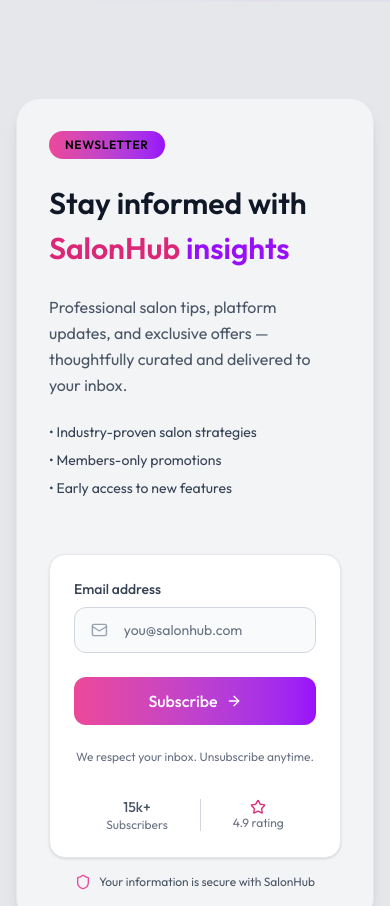
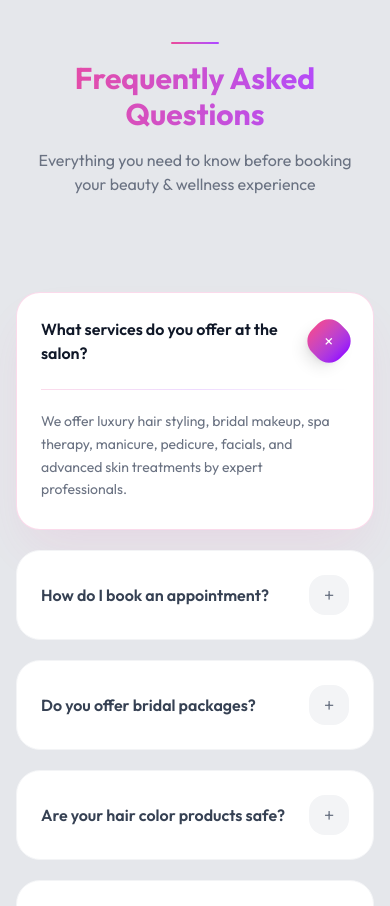
Before and after one commit to MdAjharulIslam/SalonHub, a React (Vite) app in the folder client/: page / in a window 390 px wide. Shown: the part 4080-4986 px from the top of the page. Built offline with nearby package versions, Linux system fonts and the light colour scheme; no server answers.

Commit message:
added faq section

```diff
--- /dev/null
+++ b/client/src/components/FAQ.tsx
@@ -0,0 +1,140 @@
+import React, { useState } from "react";
+import Title from "./Title";
+
+const faqs = [
+  {
+    category: "Services",
+    question: "What services do you offer at the salon?",
+    answer:
+      "We offer luxury hair styling, bridal makeup, spa therapy, manicure, pedicure, facials, and advanced skin treatments by expert professionals.",
+  },
+  {
+    category: "Booking",
+    question: "How do I book an appointment?",
+    answer:
+      "You can easily book through SalonHub by selecting your service, preferred stylist, and available schedule.",
+  },
+  {
+    category: "Bridal",
+    question: "Do you offer bridal packages?",
+    answer:
+      "Yes. Our bridal packages include makeup, hairstyling, skin preparation, nail care, and personalized consultations.",
+  },
+  {
+    category: "Color",
+    question: "Are your hair color products safe?",
+    answer:
+      "Absolutely. We use premium ammonia-free and dermatologist-approved products for long-lasting healthy color.",
+  },
+  {
+    category: "Spa",
+    question: "What spa treatments are available?",
+    answer:
+      "We provide aromatherapy, glow facials, deep cleansing treatments, body massage, and relaxing spa rituals.",
+  },
+];
+
+const FAQ: React.FC = () => {
+  const [openIndex, setOpenIndex] = useState<number | null>(0);
+
+  const toggle = (i: number) => {
+    setOpenIndex(openIndex === i ? null : i);
+  };
+
+  return (
+    <section className="max-w-full mx-auto px-4 sm:px-6 lg:px-24 py-16 bg-[#E5E7EB] overflow-hidden">
+      <div className="relative">
+
+        <div className="absolute top-20 left-0 w-64 h-64 bg-primary/5 rounded-full blur-3xl -z-10" />
+        <div className="absolute bottom-10 right-0 w-80 h-80 bg-purple-600/5 rounded-full blur-3xl -z-10" />
+
+
+        <Title
+          title="Frequently Asked Questions"
+          subTitle="Everything you need to know before booking your beauty & wellness experience"
+          centered={true}
+        />
+
+
+        <div className="max-w-4xl mx-auto mt-12 space-y-5">
+          {faqs.map((faq, i) => {
+            const isOpen = openIndex === i;
+
+            return (
+              <div
+                key={i}
+                className={`group relative overflow-hidden rounded-3xl border transition-all duration-500 ${
+                  isOpen
+                    ? "border-primary/20 bg-white shadow-2xl shadow-primary/10"
+                    : "border-gray-100 bg-white hover:shadow-xl hover:-translate-y-1"
+                }`}
+              >
+
+                <div className="absolute inset-0 opacity-0 group-hover:opacity-100 transition-opacity duration-500 bg-gradient-to-r from-primary/[0.03] via-purple-500/[0.03] to-pink-500/[0.03]" />
+
+
+                <button
+                  onClick={() => toggle(i)}
+                  className="relative w-full flex items-center justify-between gap-5 px-6 sm:px-8 py-6 text-left"
+                >
+                  <div className="flex items-start gap-4 flex-1">
+
+                    <span className="hidden sm:flex items-center px-3 py-1 rounded-full bg-gradient-to-r from-primary/10 to-purple-600/10 text-primary text-[10px] uppercase tracking-[0.2em] font-semibold border border-primary/10 whitespace-nowrap">
+                      {faq.category}
+                    </span>
+
+                    <div>
+                      <h3
+                        className={`text-base sm:text-lg font-semibold transition-colors duration-300 ${
+                          isOpen
+                            ? "text-gray-900"
+                            : "text-gray-700 group-hover:text-primary"
+                        }`}
+                      >
+                        {faq.question}
+                      </h3>
+                    </div>
+                  </div>
+
+
+                  <div
+                    className={`w-10 h-10 rounded-2xl flex items-center justify-center text-xl font-light transition-all duration-500 ${
+                      isOpen
+                        ? "rotate-45 bg-gradient-to-r from-primary to-purple-600 text-white shadow-lg"
+                        : "bg-gray-100 text-gray-500 group-hover:bg-primary/10 group-hover:text-primary"
+                    }`}
+                  >
+                    +
+                  </div>
+                </button>
+
+
+                <div
+                  className={`grid transition-all duration-500 ease-in-out ${
+                    isOpen
+                      ? "grid-rows-[1fr] opacity-100"
+                      : "grid-rows-[0fr] opacity-0"
+                  }`}
+                >
+                  <div className="overflow-hidden">
+                    <div className="px-6 sm:px-8 pb-7">
+                      <div className="h-px w-full bg-gradient-to-r from-primary/20 via-purple-500/20 to-transparent mb-5" />
+
+                      <p className="text-gray-500 leading-relaxed text-sm sm:text-base">
+                        {faq.answer}
+                      </p>
+                    </div>
+                  </div>
+                </div>
+              </div>
+            );
+          })}
+        </div>
+
+
+      </div>
+    </section>
+  );
+};
+
+export default FAQ;
--- a/client/src/components/MapBranch.tsx
+++ b/client/src/components/MapBranch.tsx
@@ -121,15 +121,15 @@ const MapBranch: React.FC = () => {
 
         <div className="grid grid-cols-1 md:grid-cols-3 gap-6 mt-12">
           <div className="bg-white p-6 rounded-2xl shadow-lg border border-gray-100 text-center hover:shadow-xl transition-shadow duration-300">
-            <p className="text-4xl font-bold text-primary mb-2">50K+</p>
+            <p className="text-2xl font-semibold text-primary mb-2">50K+</p>
             <p className="text-gray-600">Happy Customers</p>
           </div>
           <div className="bg-white p-6 rounded-2xl shadow-lg border border-gray-100 text-center hover:shadow-xl transition-shadow duration-300">
-            <p className="text-4xl font-bold text-purple-600 mb-2">100+</p>
+            <p className="text-2xl font-semibold text-purple-600 mb-2">100+</p>
             <p className="text-gray-600">Expert Stylists</p>
           </div>
           <div className="bg-white p-6 rounded-2xl shadow-lg border border-gray-100 text-center hover:shadow-xl transition-shadow duration-300">
-            <p className="text-4xl font-bold text-pink-600 mb-2">25+</p>
+            <p className="text-2xl font-semibold text-pink-600 mb-2">25+</p>
             <p className="text-gray-600">Premium Services</p>
           </div>
         </div>
--- a/client/src/pages/Home.tsx
+++ b/client/src/pages/Home.tsx
@@ -4,6 +4,7 @@ import Hero from '../components/Hero'
 import TopRatedServices from '../components/TopRatedServices'
 import Category from '../components/Category'
 import MapBranch from '../components/MapBranch'
+import FAQ from '../components/Faq'
 
 
 
@@ -16,6 +17,7 @@ const Home = () => {
         <Category />
       <TopRatedServices />
       <MapBranch />
+      <FAQ />
 
 
 <NewsLetter />
```
